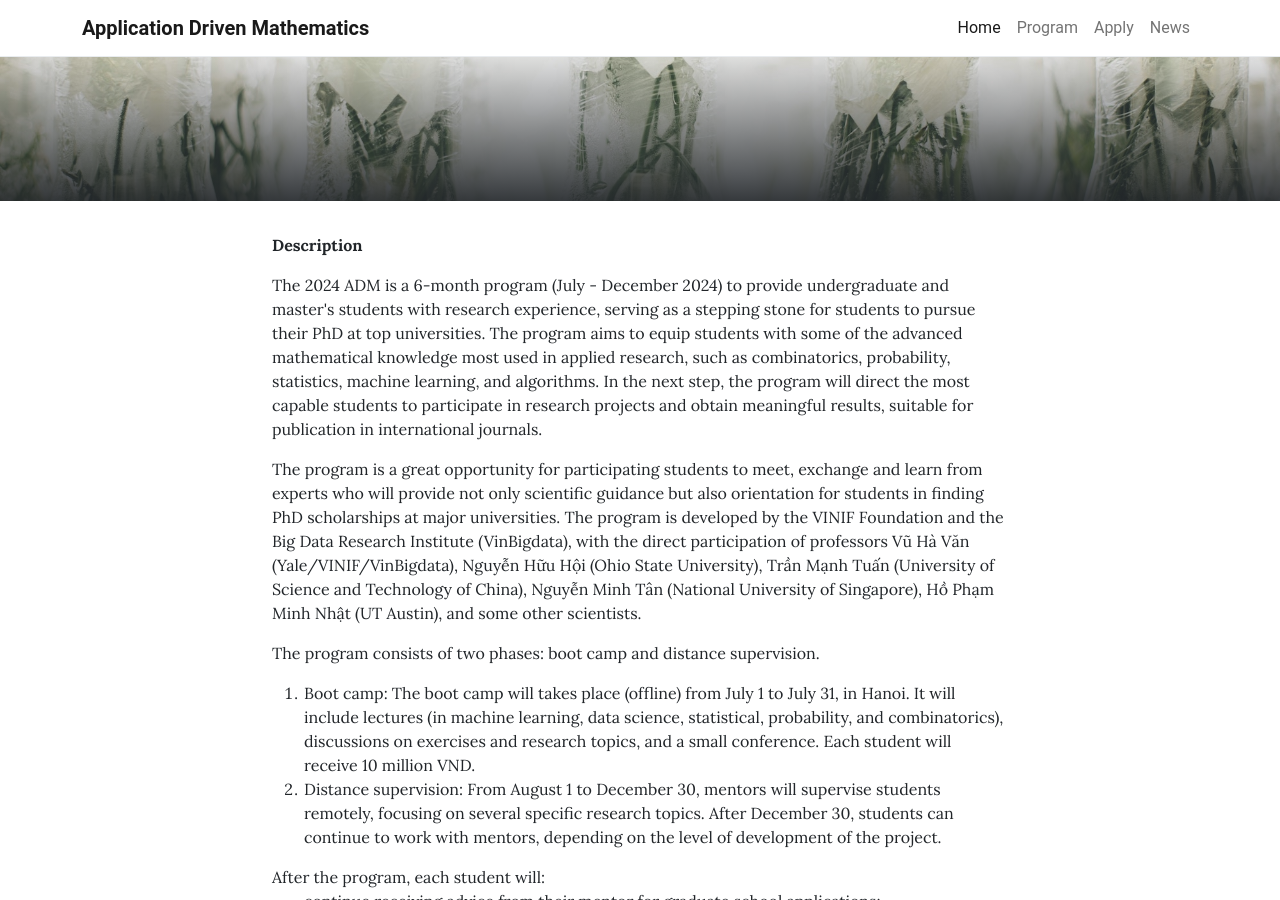
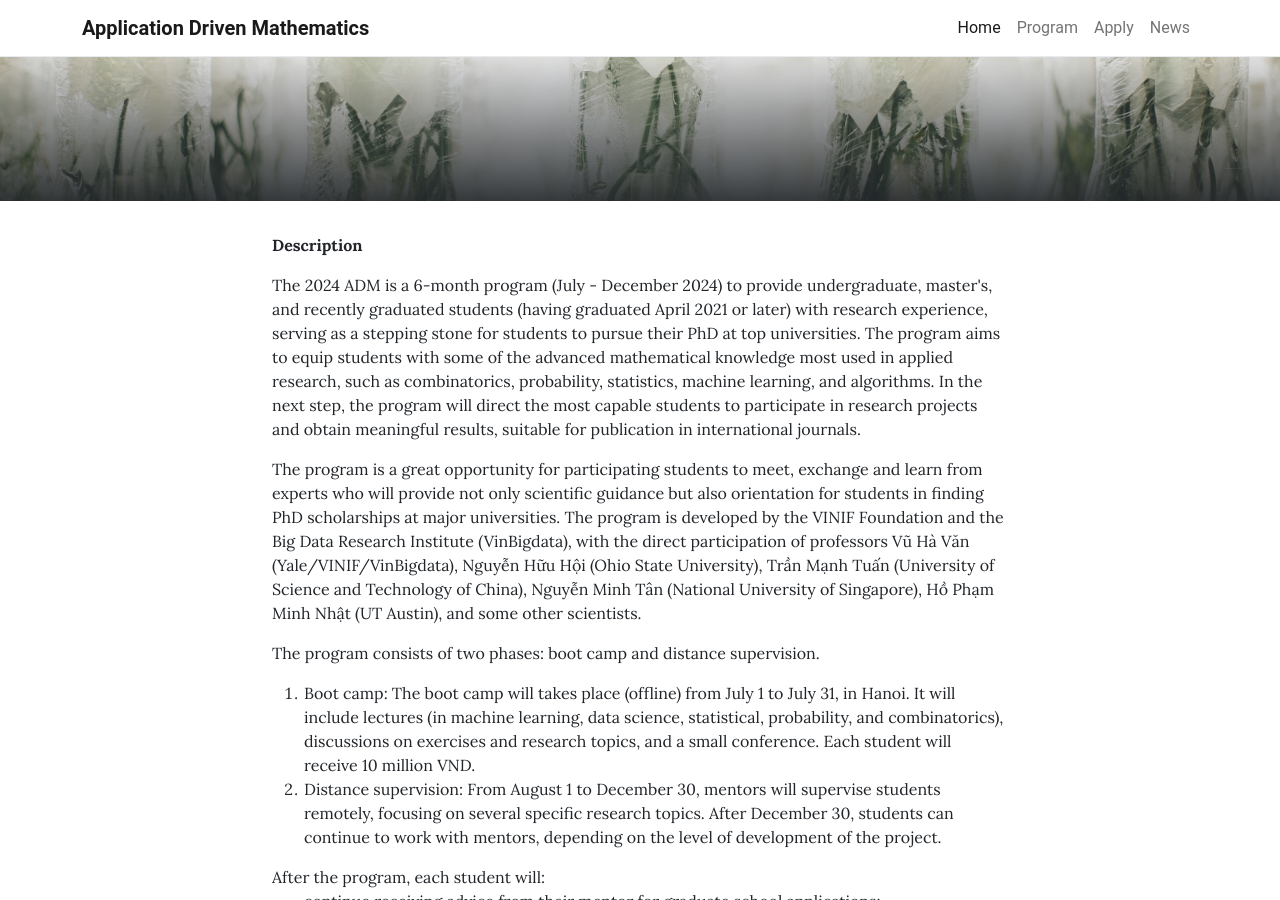
Before and after one commit to adm-vietnam/adm-vietnam.github.io, a Jekyll site: the page built from pages/home.md, in a window 1280 px wide and 900 px high. Built offline with Jekyll 4.4.1, drawn with Linux system fonts in a browser that asks for light colours.

Commit message:
Update home.md

```diff
--- a/pages/home.md
+++ b/pages/home.md
@@ -8,7 +8,7 @@ permalink: /
 
 <b>Description</b> <br>
 <p>
-The 2024 ADM is a 6-month program (July - December 2024) to provide undergraduate and master's students with research experience, serving as a stepping stone for students to pursue their PhD at top universities. The program aims to equip students with some of the advanced mathematical knowledge most used in applied research, such as combinatorics, probability, statistics, machine learning, and algorithms. In the next step, the program will direct the most capable students to participate in research projects and obtain meaningful results, suitable for publication in international journals.
+The 2024 ADM is a 6-month program (July - December 2024) to provide undergraduate, master's, and recently graduated students (having graduated April 2021 or later) with research experience, serving as a stepping stone for students to pursue their PhD at top universities. The program aims to equip students with some of the advanced mathematical knowledge most used in applied research, such as combinatorics, probability, statistics, machine learning, and algorithms. In the next step, the program will direct the most capable students to participate in research projects and obtain meaningful results, suitable for publication in international journals.
 </p>
 
 <p>
```
